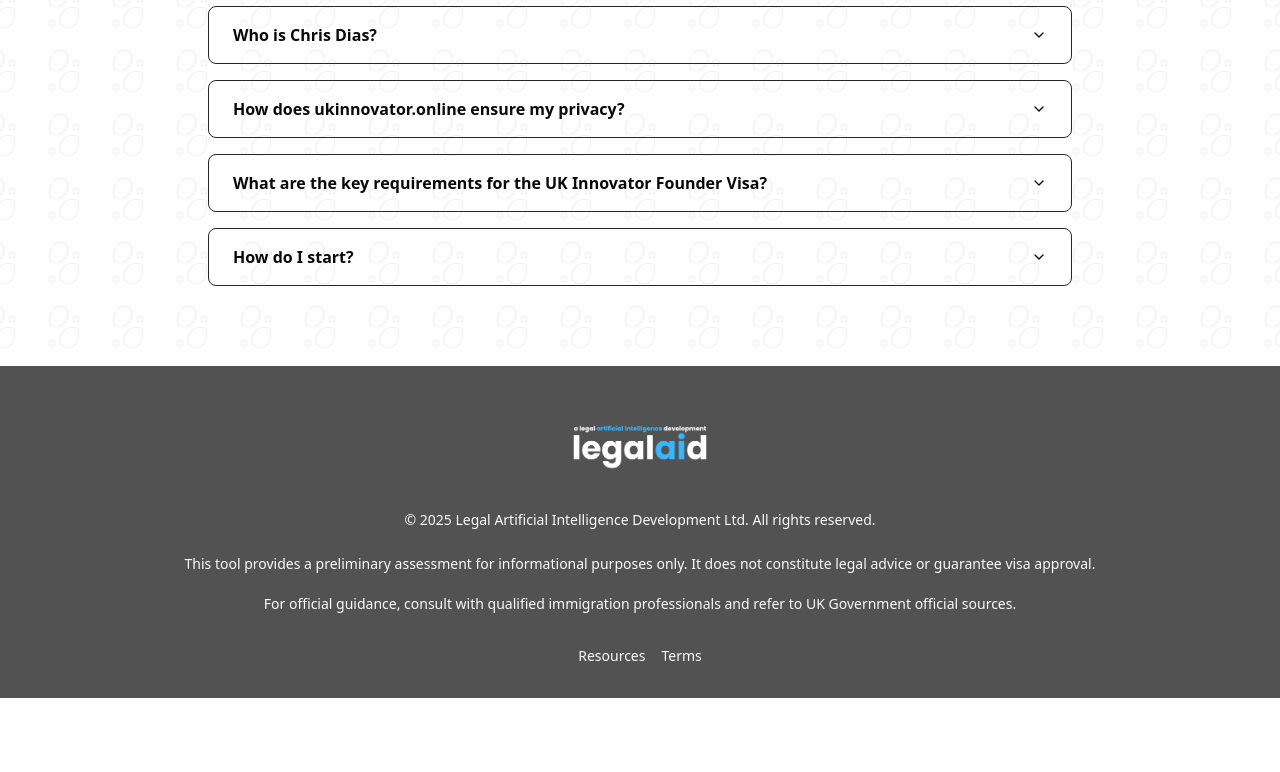
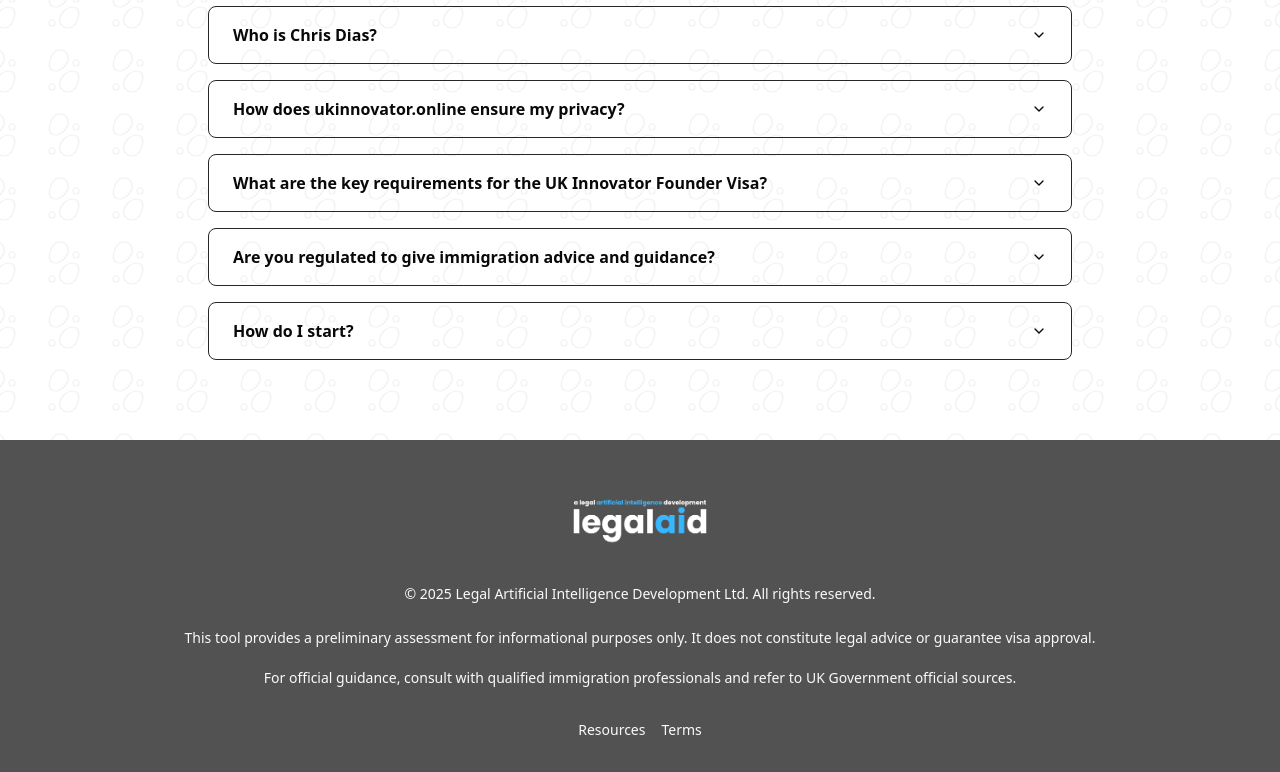
Before and after one commit to cbmak75/ukinnovator, a React (Vite) app: page / in a window 1280 px wide. Shown: the part 1877-2649 px from the top of the page. Before the commit the page ends 2575 px from the top, so only its background shows below. Built offline with nearby package versions, Linux system fonts and the light colour scheme.

Commit message:
Add FAQ question and answer

```diff
--- a/src/pages/Index.tsx
+++ b/src/pages/Index.tsx
@@ -192,6 +192,15 @@ const Index = () => {
 
             <AccordionItem value="item-9" className="border rounded-lg px-6">
               <AccordionTrigger className="text-left font-semibold hover:no-underline">
+                Are you regulated to give immigration advice and guidance?
+              </AccordionTrigger>
+              <AccordionContent className="text-muted-foreground leading-relaxed pt-2">
+                Although this website does not claim to give immigration advice, Chris Dias is a solicitor regulated by the Solicitors Regulation Authority (SRA), authorised to provide immigration advice and services under the Immigration and Asylum Act 1999, and complies with the SRA's professional standards and competence requirements.
+              </AccordionContent>
+            </AccordionItem>
+
+            <AccordionItem value="item-10" className="border rounded-lg px-6">
+              <AccordionTrigger className="text-left font-semibold hover:no-underline">
                 How do I start?
               </AccordionTrigger>
               <AccordionContent className="text-muted-foreground leading-relaxed pt-2">
```
